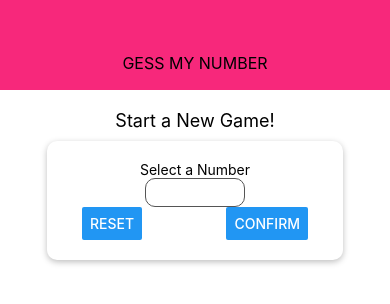
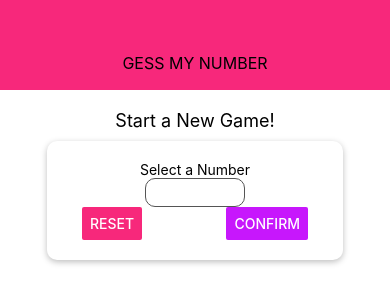
Before and after one commit to MostafaIn/Gess-Number-RN-Game, a React Native app: screen / in a window 390 px wide. Shown: the top 304 px of the page. Built offline with nearby package versions, Linux system fonts and the light colour scheme.

Commit message:
58. color theming with Constants

```diff
--- /dev/null
+++ b/constants/colors.js
@@ -0,0 +1,4 @@
+export default {
+    primary: '#f7287b',
+    accent:'#c717fc'
+}
--- a/screens/StartGame.js
+++ b/screens/StartGame.js
@@ -2,6 +2,8 @@ import React from 'react'
 import { StyleSheet, Text, View, TextInput, Button } from 'react-native'
 
 import Card from '../components/Card';
+
+import Colors from '../constants/colors';
 
 const StartGame = () => {
     return (
@@ -15,8 +17,8 @@ const StartGame = () => {
 
                 />
                 <View style={styles.btns}>
-                    <Button title="reset" />
-                    <Button title="confirm" />
+                    <Button style={styles.btn} title="reset" color={Colors.primary}  />
+                    <Button style={styles.btn} title="confirm" color={Colors.accent} />
                 </View>
             </Card>
         </View>
@@ -54,5 +56,8 @@ const styles = StyleSheet.create({
         flexDirection:'row',
         justifyContent:'space-between',
         paddingHorizontal:15
+    },
+    btn:{
+        width: 90
     }
 })
```
